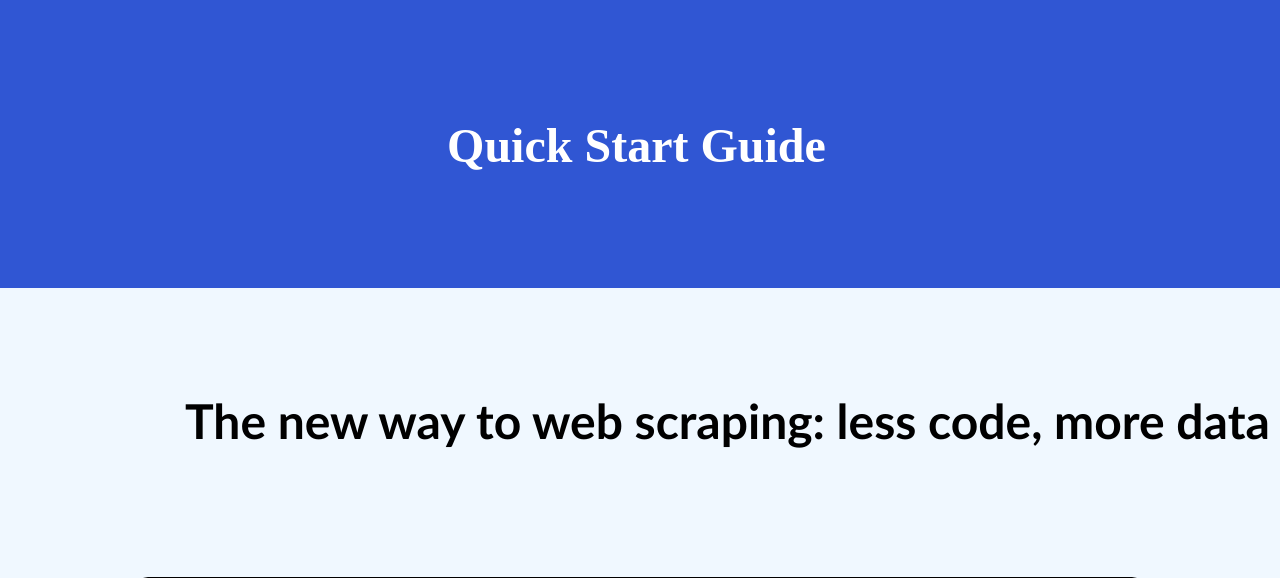
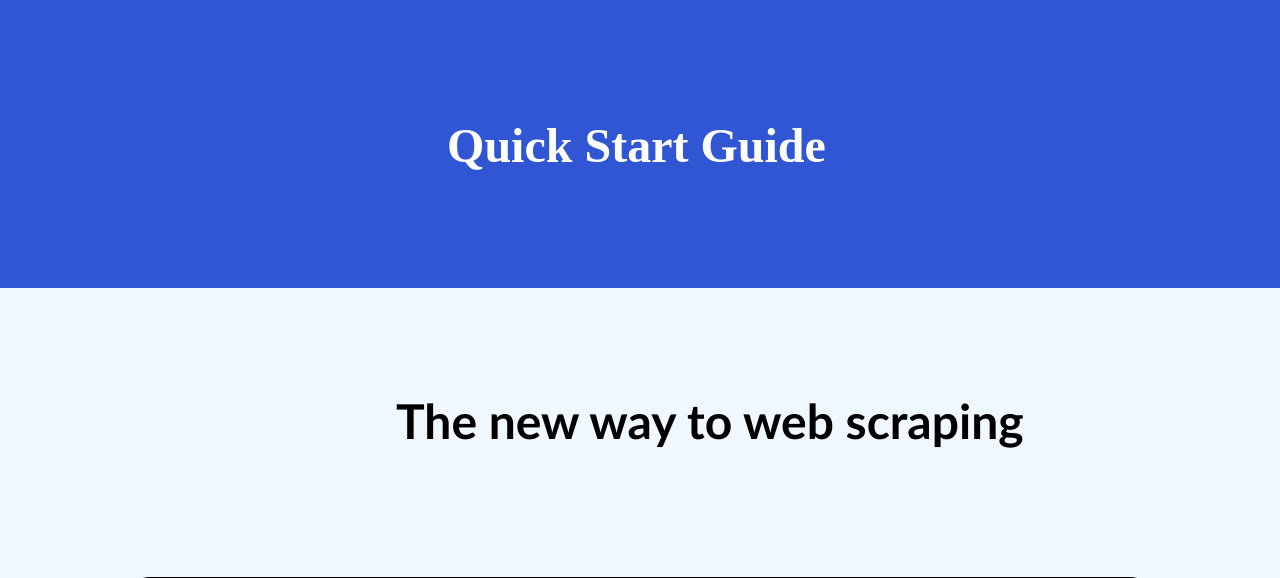
Before and after one commit to kashyapsonraj/crawlonclick, a Django app: page /quick in a window 1280 px wide. Shown: the top 578 px of the page. Run offline with Django 4.2, Linux system fonts and the light colour scheme; a user stored in the database is signed in.

Commit message:
14/2/2023 2

```diff
--- a/templates/quick.html
+++ b/templates/quick.html
@@ -49,7 +49,7 @@
       font-size: 33px;
     }
     .m2{
-      margin-left: 177px;
+      margin-left: 388px;
       font-family: 'Gill Sans', 'Gill Sans MT', Calibri, 'Trebuchet MS', sans-serif;
       font-size: xxx-large;
     }
@@ -65,7 +65,7 @@
 </div>
 <br>
 <br>
-<h1 class="m2">The new way to web scraping: less code, more data</h1>
+<h1 class="m2">The new way to web scraping</h1>
   <div class="main1">
     <div class="ma1">Query Builder</div>
   <h1>How does it work?</h1>
```
